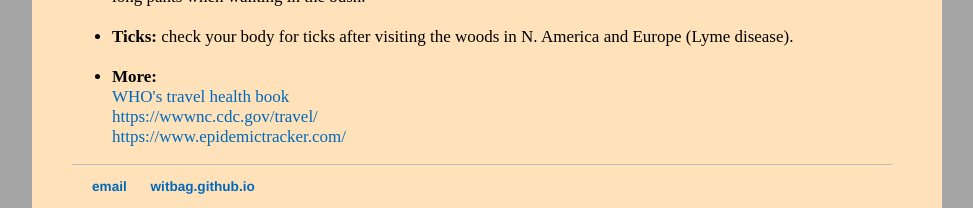
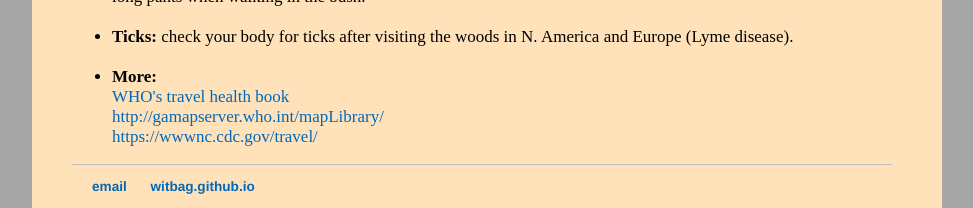
Before and after one commit to witbag/witbag.github.io, a Jekyll site: the page built from travel/health.html, in a window 1280 px wide. Shown: the part 802-1010 px from the top of the page, without its empty margins (153-1126 px from the left). Built offline with Jekyll 4.4.1, drawn with Linux system fonts in a browser that asks for light colours; some of the changed lines change nothing that is shown.

Commit message:
Update health.html

```diff
--- a/travel/health.html
+++ b/travel/health.html
@@ -9,7 +9,7 @@
 <center><h2>Travel Health</h2></center>
 
 <ul>
-<li><b>Air pollution:</b> Kills more than 6 million people per year. Avoid <a href="http://climatemaps.romgens.com/" target=_blank>cold and dry</a> seasons in <a href="http://maps.who.int/airpollution/" target=_blank>places with bad pollution</a>. Wear a mask or a scarf over your face.<br>
+<li><b>Air pollution:</b> Kills more than 6 million people per year. Avoid <a href="http://climatemaps.romgens.com/" target=_blank>cold and dry</a> seasons in <a href="https://web.archive.org/web/20200114181623/http://maps.who.int/airpollution/" target=_blank>places with bad pollution</a>. Wear a mask or a scarf over your face.<br>
 <br>
 <li><b>Altitude sickness:</b> More dangerous than most people think. Even if you don't notice severe symptoms it can do permanent damage to your brain. Being fit and healthy doesn't help you avoid it. Be careful when going above 3000 m and give yourself enough time to get acclimatized. <br>
 <br>
@@ -32,6 +32,6 @@
 <br>
 <li><b>More:</b><br>
 <a href="https://www.who.int/ith/ITH_EN_2012_WEB_1.2.pdf" target=_blank>WHO's travel health book</a><br>
+<a href="http://gamapserver.who.int/mapLibrary/" target=_blank>http://gamapserver.who.int/mapLibrary/</a><br>
 <a href="https://wwwnc.cdc.gov/travel/" target=_blank>https://wwwnc.cdc.gov/travel/</a><br>
-<a href="https://www.epidemictracker.com/" target=_blank>https://www.epidemictracker.com/</a><br>
 </ul>
```
